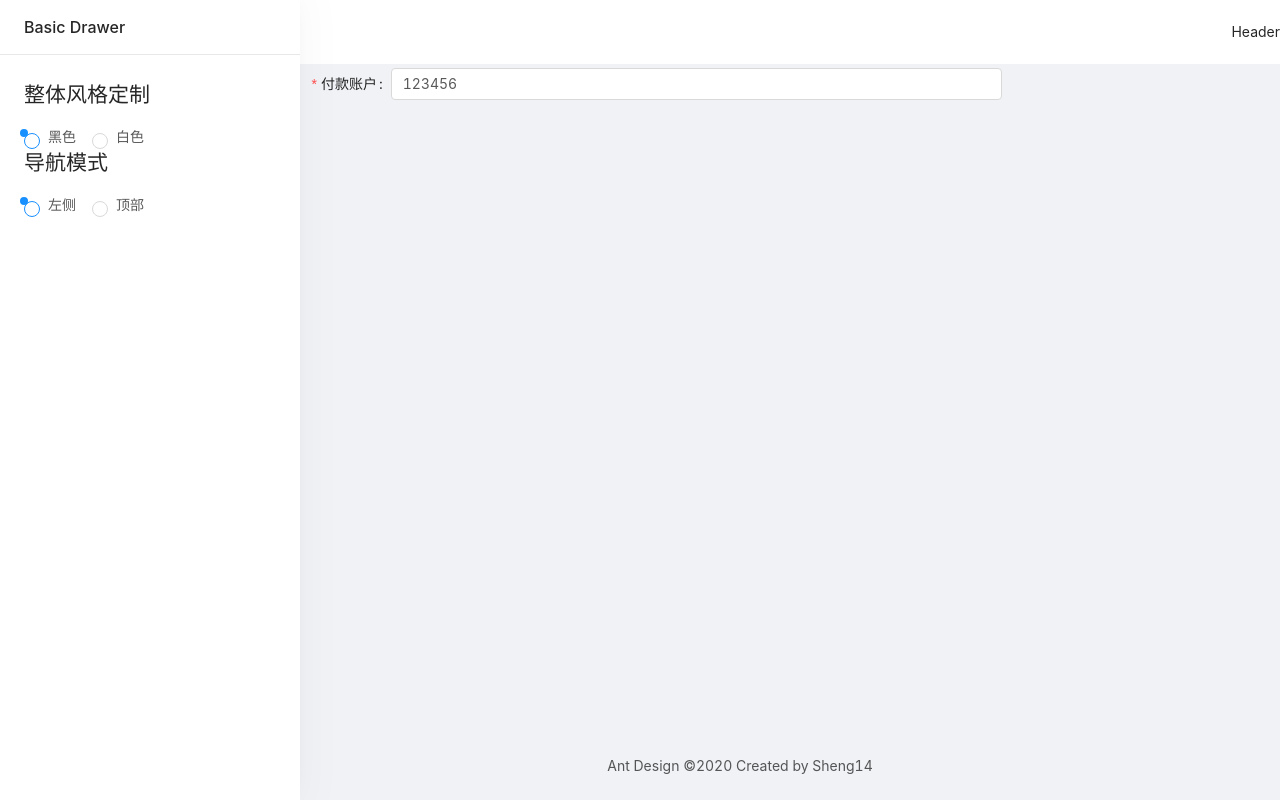
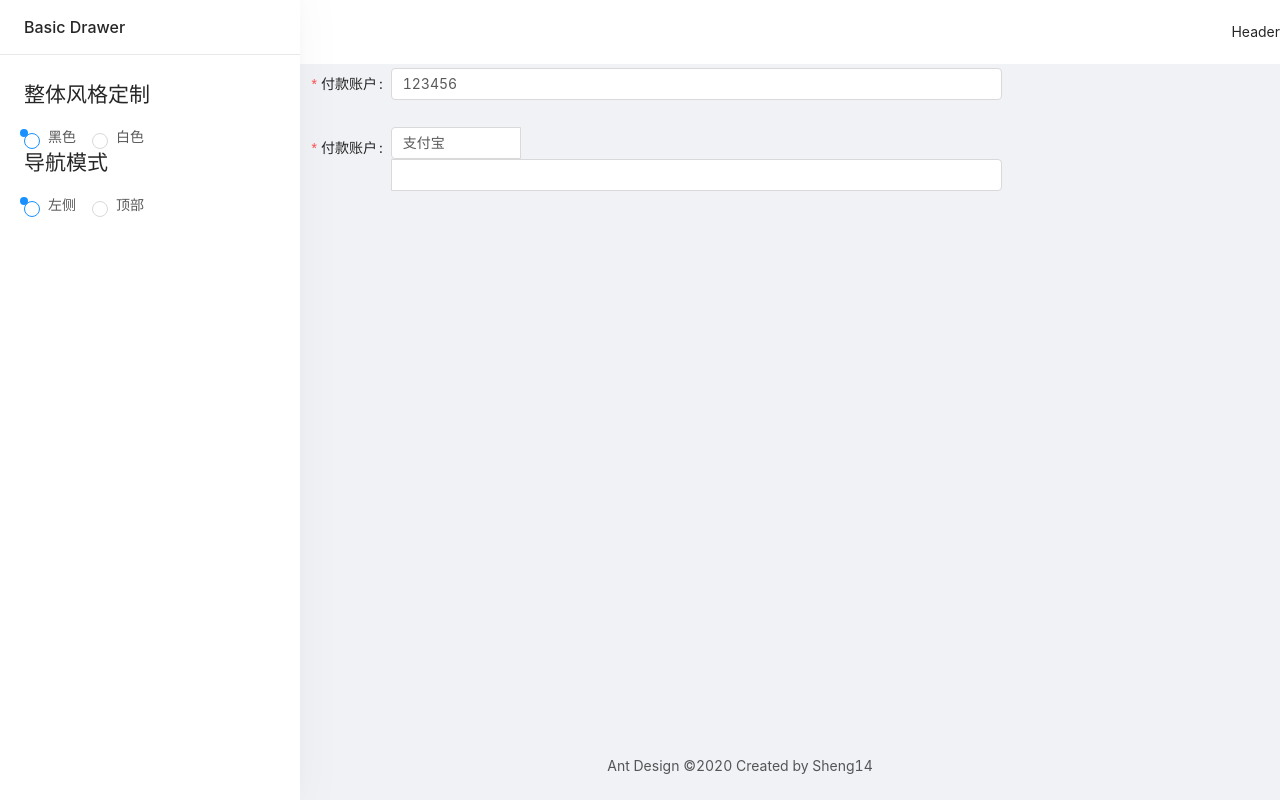
Before and after one commit to Sheng14/Vue-Development, a Vue app in the folder ant-design-vue-pro/: page /form/step-form/info in a window 1280 px wide. Built offline with nearby package versions, Linux system fonts and the light colour scheme.

Commit message:
feat: 自己封装一个支持自动校验的表单项

```diff
--- /dev/null
+++ b/ant-design-vue-pro/src/components/ReceiverAccount.vue
@@ -0,0 +1,43 @@
+<template>
+  <a-input-group compact>
+    <a-select v-model="type" style="width: 130px" @change="handleTypeChange">
+        <a-select-option value="alipay">支付宝</a-select-option>
+        <a-select-option value="bank" >银行帐户</a-select-option>
+    </a-select>
+    <a-input v-model="number" style="width: calc(100%-130px)" @change="handleNumberChange"></a-input>
+  </a-input-group>
+</template>
+
+<script>
+export default {
+    props: {
+        value: {
+            type: Object // 接收父组件的类型和输入框的数字
+        }
+    },
+    watch: {
+        value(val) {
+            Object.assign(this, val)
+        }
+    },
+    data () {
+        const { number, type } = this.value || {} // 没有从父组件拿到就默认是空对象
+        return {
+            type: type || "alipay",
+            number: number || ""
+        }
+    },
+    methods: {
+        handleTypeChange (val) {
+            this.$emit("change", { ...this.value, type: val })
+        },
+        handleNumberChange (e) {
+            this.$emit("change", { ...this.value, number: e.target.value })
+        }
+    }
+}
+</script>
+
+<style>
+
+</style>
--- a/ant-design-vue-pro/src/main.js
+++ b/ant-design-vue-pro/src/main.js
@@ -2,7 +2,7 @@
 import App from "./App.vue";
 import router from "./router";
 import store from "./store";
-import { Button, Layout, Icon, Drawer, Radio, Menu, Input, Form } from "ant-design-vue";
+import { Button, Layout, Icon, Drawer, Radio, Menu, Input, Form, Select } from "ant-design-vue";
 import Auth from './directive/auth';
 import Authorized from './components/Authorized';
 // import antd from "ant-design-vue";
@@ -17,6 +17,7 @@
 Vue.use(Menu);
 Vue.use(Input);
 Vue.use(Form);
+Vue.use(Select);
 Vue.use(Auth); // 指令可以use注册
 Vue.component('Authorized', Authorized); // 组件则全局注册比较方便
 // Vue.use(antd);
--- a/ant-design-vue-pro/src/store/modules/form.js
+++ b/ant-design-vue-pro/src/store/modules/form.js
@@ -3,7 +3,11 @@
 
 const state = {
     step: {
-        payAccount: "123456"
+        payAccount: "123456",
+        receiverAccount: {
+            type: 'alipay',
+            number: ""
+        }
     }
 }
 
--- a/ant-design-vue-pro/src/views/Forms/StepForms/Step1.vue
+++ b/ant-design-vue-pro/src/views/Forms/StepForms/Step1.vue
@@ -18,6 +18,34 @@
         >
         </a-input>
       </a-form-item>
+      <a-form-item
+        label="付款账户"
+        :label-col="formItemLayout.labelCol"
+        :wrapper-col="formItemLayout.wrapperCol"
+      >
+        <ReceiverAccont
+          v-decorator="[
+            'receiverAccount',
+            {
+              initialValue: step.receiverAccount,
+              rules: [
+                {
+                  required: true,
+                  message: '请输入收款账号',
+                  validator: (rule, value, callback) => {
+                    if(value && value.number) {
+                      callback();
+                    } else {
+                      callback(false);
+                    }
+                  }
+                }
+              ]
+            }
+          ]"
+        >
+        </ReceiverAccont>
+      </a-form-item>
       <a-form-item>
         <a-button type="primary" @click="handleSubmit">下一步</a-button>
       </a-form-item>
@@ -26,7 +54,11 @@
 </template>
 
 <script>
+import ReceiverAccont from '../../../components/ReceiverAccount'
 export default {
+  components: {
+    ReceiverAccont
+  },
   data () {
     this.form = this.$form.createForm(this);
     return {
```
